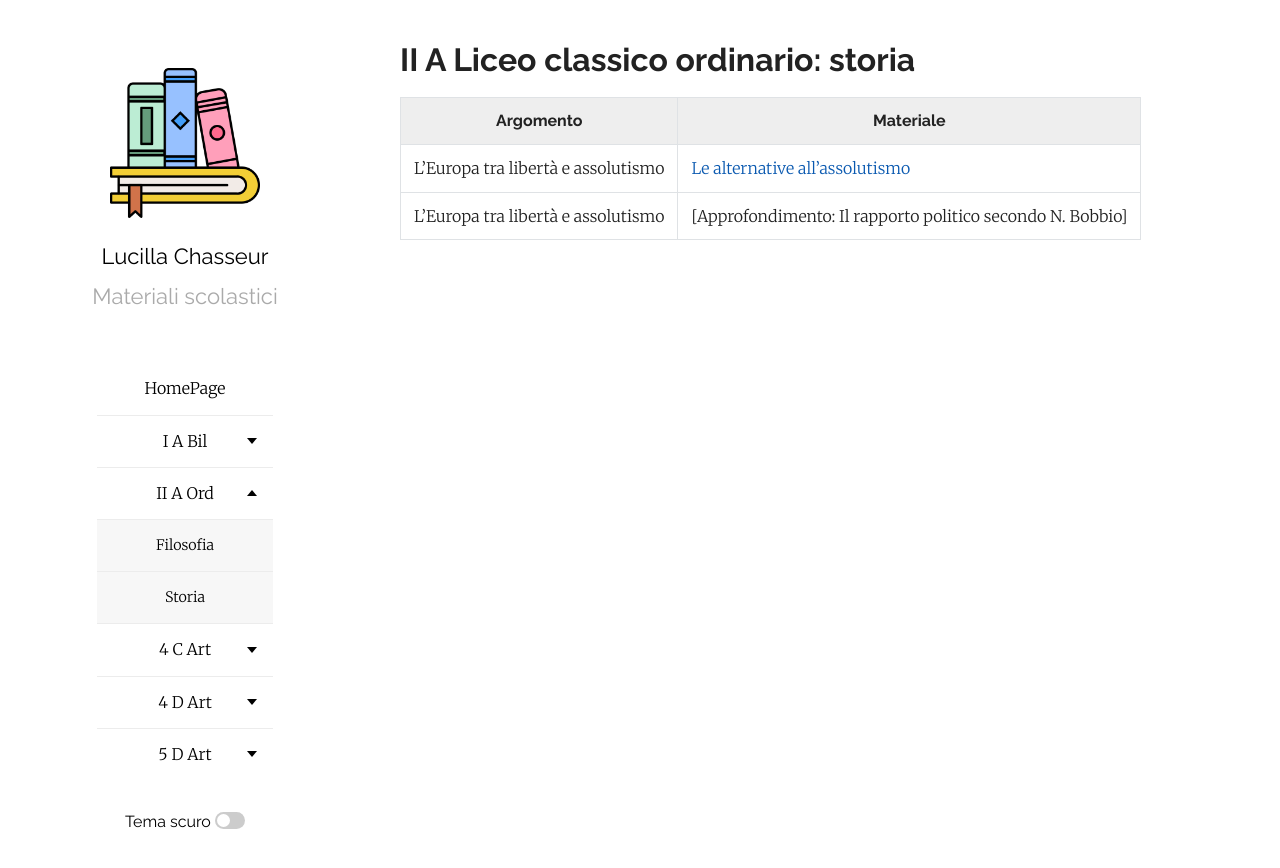
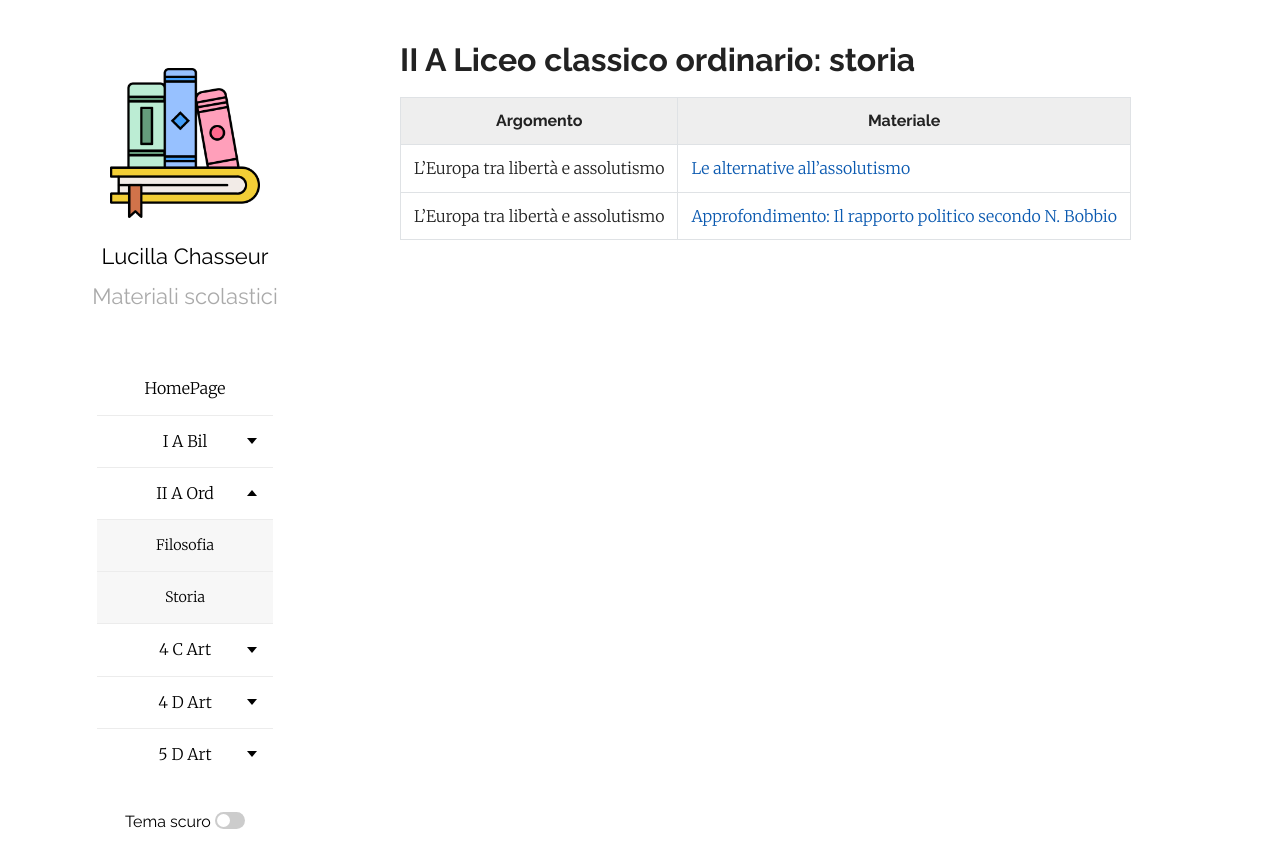
Before and after one commit to efemeridi/efemeridi.github.io, a Jekyll site: the page built from 2a_ord_storia.md, in a window 1280 px wide. Shown: the top 868 px of the page. Built offline with Jekyll 4.4.1, drawn with Linux system fonts in a browser that asks for light colours; our own code applies the rules of GitHub Pages for plain Markdown files; part of the change alters nothing that is shown.

```diff
--- a/2a_ord_storia.md
+++ b/2a_ord_storia.md
@@ -6,4 +6,4 @@ layout: page
 | Argomento | Materiale   |
 |-----------|-------------|
 |L'Europa tra libertà e assolutismo | [Le alternative all'assolutismo](/materiali/II_A_ord/storia/02_vol_2_alternative_all_assolutismo.pdf)
-|L'Europa tra libertà e assolutismo | [Approfondimento: Il rapporto politico secondo N. Bobbio]
+|L'Europa tra libertà e assolutismo | [Approfondimento: Il rapporto politico secondo N. Bobbio](/materiali/II_A_ord/storia/03_BOBBIO_IL_RAPPORTO_POLITICO.pdf)
```
